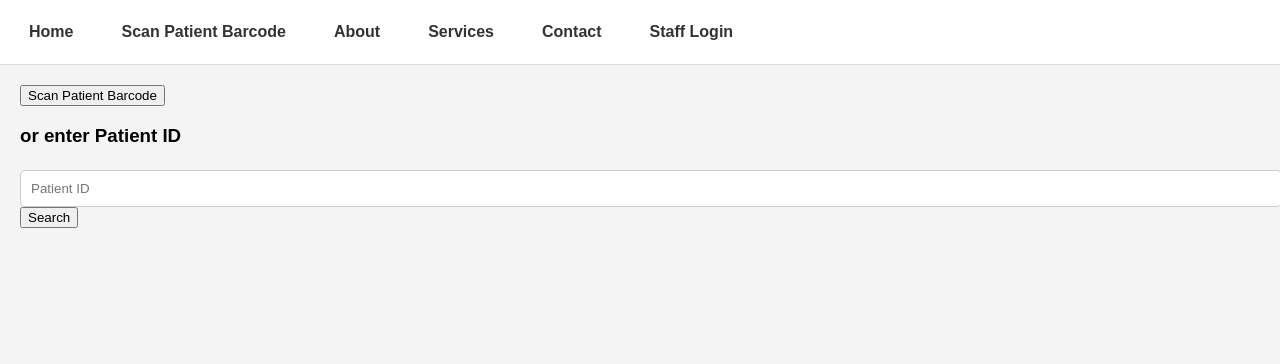
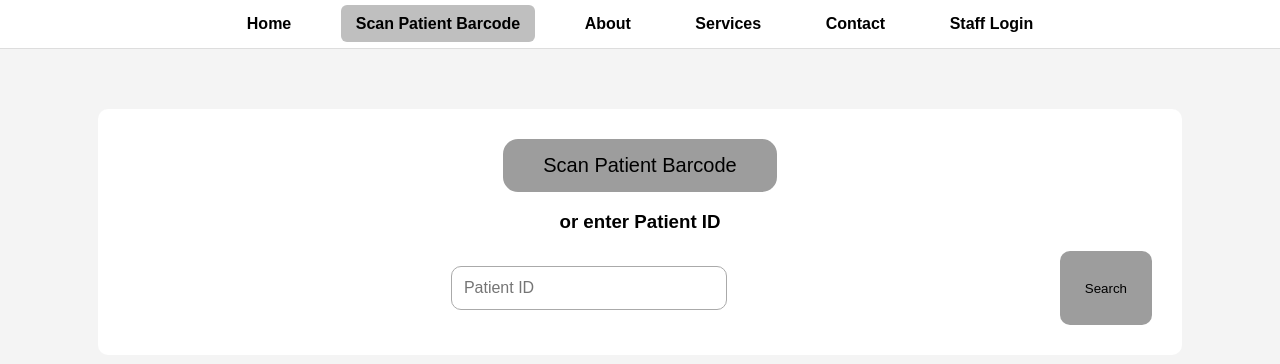
Before and after one commit to malath1237891-sudo/qr-client-system, a plain HTML site: page scan.html in a window 1280 px wide. Drawn offline with Linux system fonts and the light colour scheme.

Commit message:
Update style.css

```diff
--- a/style.css
+++ b/style.css
@@ -1,11 +1,83 @@
+body {
+    margin: 0;
+    font-family: Arial, sans-serif;
+    background: #f4f4f4;
+}
 
-body{font-family:Arial;background:#f4f4f4;margin:0}
-.nav{background:#fff;padding:15px;display:flex;gap:20px;border-bottom:1px solid #ddd}
-.nav a{text-decoration:none;color:#333;font-weight:bold;padding:8px 14px;border-radius:5px}
-.nav a:hover{background:#dcdcdc}
-.container{padding:20px}
-.section-box{background:#fff;padding:20px;border-radius:8px;margin-top:20px;box-shadow:0 2px 6px rgba(0,0,0,.1)}
-.btn{padding:10px 20px;background:#777;color:#fff;border-radius:5px;border:none;cursor:pointer}
-.btn:hover{background:#555}
-input,select,textarea{width:100%;padding:10px;margin-top:5px;border:1px solid #ccc;border-radius:5px}
-.add-box{background:#eef1f5;padding:15px;border-radius:8px;margin-top:15px;display:none}
+/* Navigation */
+.nav {
+    background: white;
+    padding: 15px 20px;
+    text-align: center;
+    border-bottom: 1px solid #ddd;
+}
+
+.nav a {
+    margin: 0 15px;
+    text-decoration: none;
+    font-weight: bold;
+    color: black;
+    padding: 10px 15px;
+}
+
+.nav a.active {
+    background: #bfbfbf;
+    border-radius: 6px;
+}
+
+/* Page content */
+.container {
+    margin: 60px auto;
+    width: 80%;
+    background: white;
+    padding: 30px;
+    border-radius: 10px;
+}
+
+.center {
+    text-align: center;
+}
+
+/* Buttons */
+.big-btn {
+    background: #9d9d9d;
+    padding: 15px 40px;
+    font-size: 20px;
+    border-radius: 15px;
+    border: none;
+    cursor: pointer;
+}
+
+input {
+    display: block;
+    margin: 15px auto;
+    padding: 12px;
+    width: 60%;
+    font-size: 16px;
+    border: 1px solid #aaa;
+    border-radius: 10px;
+}
+
+.input-row {
+    display: flex;
+    justify-content: center;
+    gap: 10px;
+}
+
+.input-row input {
+    width: 250px;
+}
+
+.input-row button {
+    background: #9d9d9d;
+    padding: 12px 25px;
+    border-radius: 10px;
+    border: none;
+    cursor: pointer;
+}
+
+.links a {
+    margin: 10px;
+    display: inline-block;
+    color: #333;
+}
```
